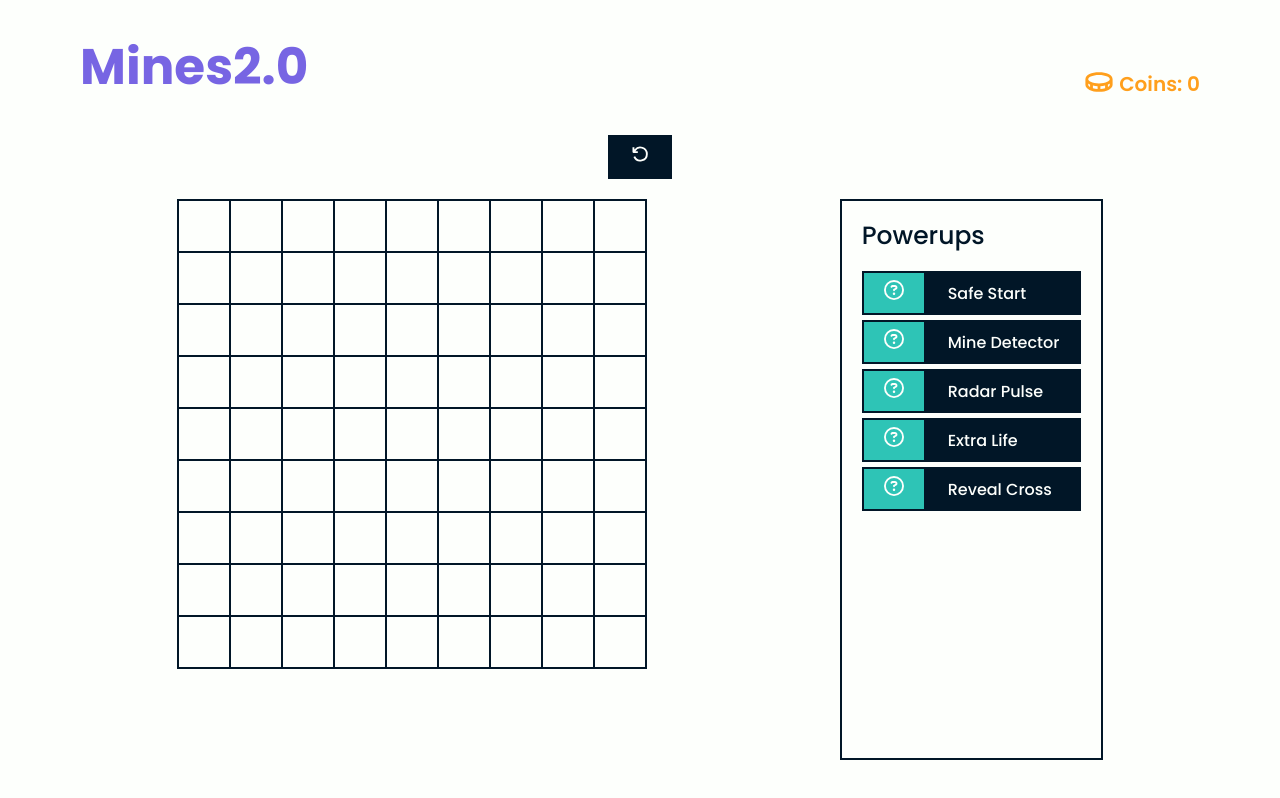
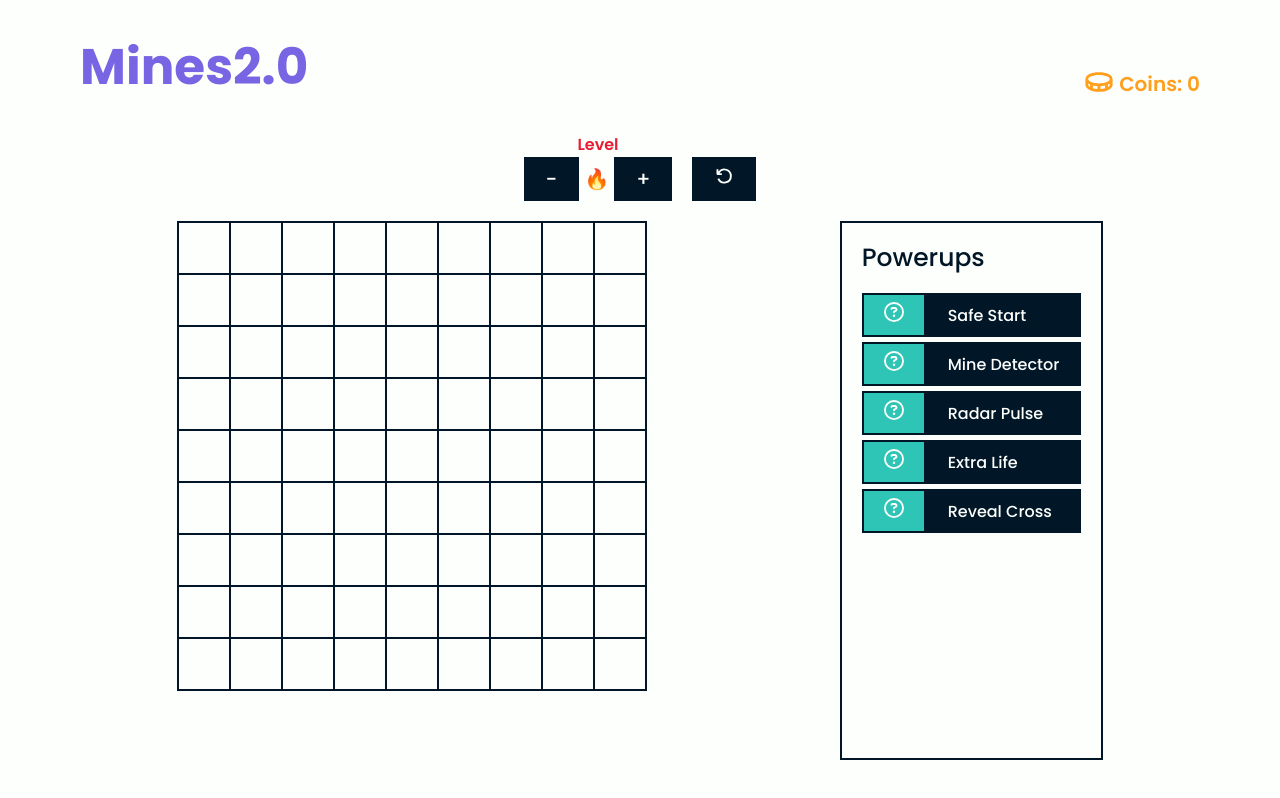
Before and after one commit to ki8yk8/minesweeper, a React (Vite) app: page / in a window 1280 px wide. Built offline with nearby package versions, Linux system fonts and the light colour scheme; a web font is replaced by a local one.

Commit message:
add level control

```diff
--- a/src/app.jsx
+++ b/src/app.jsx
@@ -29,6 +29,9 @@ export default function App() {
 
 	function handleGameRestart() {
 		set_reset((prev) => !prev);
+	}
+	function handleLevelChange(level) {
+		set_level(level);
 	}
 
 	return (
@@ -62,7 +65,10 @@ export default function App() {
 						gap: "1rem",
 					}}
 				>
-					<Controls onRestart={handleGameRestart} />
+					<Controls
+						onRestart={handleGameRestart}
+						onLevelChange={handleLevelChange}
+					/>
 
 					<div
 						style={{
--- a/src/components/controls/controls.jsx
+++ b/src/components/controls/controls.jsx
@@ -1,9 +1,51 @@
+import { useState } from "react";
 import { VscDebugRestart } from "react-icons/vsc";
+import { DIFFICULTY_MAP } from "../../helpers/minesweeper";
 
-// restart
-export default function Controls({ onRestart }) {
+export default function Controls({ onRestart, onLevelChange }) {
+	const [level, set_level] = useState(1);
+
+	function handleIncrement(step = 1) {
+		set_level((prev) => {
+			const new_level = Math.max(
+				1,
+				Math.min(prev + step, Object.keys(DIFFICULTY_MAP).length)
+			);
+
+			onLevelChange?.(Object.keys(DIFFICULTY_MAP)[new_level - 1]);
+			return new_level;
+		});
+	}
+
 	return (
-		<nav>
+		<nav style={{ display: "flex", alignItems: "flex-end", gap: "1rem" }}>
+			<div
+				style={{
+					display: "flex",
+					flexDirection: "column",
+					alignItems: "center",
+					gap: "0.1rem",
+				}}
+			>
+				<small
+					className="u-font-weight-semi-bold"
+					style={{ color: "var(--color-red-pantone)" }}
+				>
+					Level
+				</small>
+				<div style={{ display: "flex", alignItems: "center", gap: "0.25rem" }}>
+					<button onClick={handleIncrement.bind(null, -1)}>-</button>
+					<div>
+						{Array(level)
+							.fill(null)
+							.map((_) => (
+								<span className="u-font-emoji">🔥</span>
+							))}
+					</div>
+					<button onClick={handleIncrement.bind(null, 1)}>+</button>
+				</div>
+			</div>
+
 			<button onClick={onRestart}>
 				<VscDebugRestart />
 			</button>
--- a/src/components/minesweeper/minesweeper.jsx
+++ b/src/components/minesweeper/minesweeper.jsx
@@ -18,7 +18,7 @@ export default function Minesweeper({ level = "easy", reset, onWin, onLose }) {
 		set_mask(createMask(level));
 		set_active(true);
 		set_reveal(false);
-	}, [reset]);
+	}, [reset, level]);
 
 	function unravelCell(mask, x, y) {
 		if (mask[y][x] === false && mines_array[y][x] !== "mine") {
```
